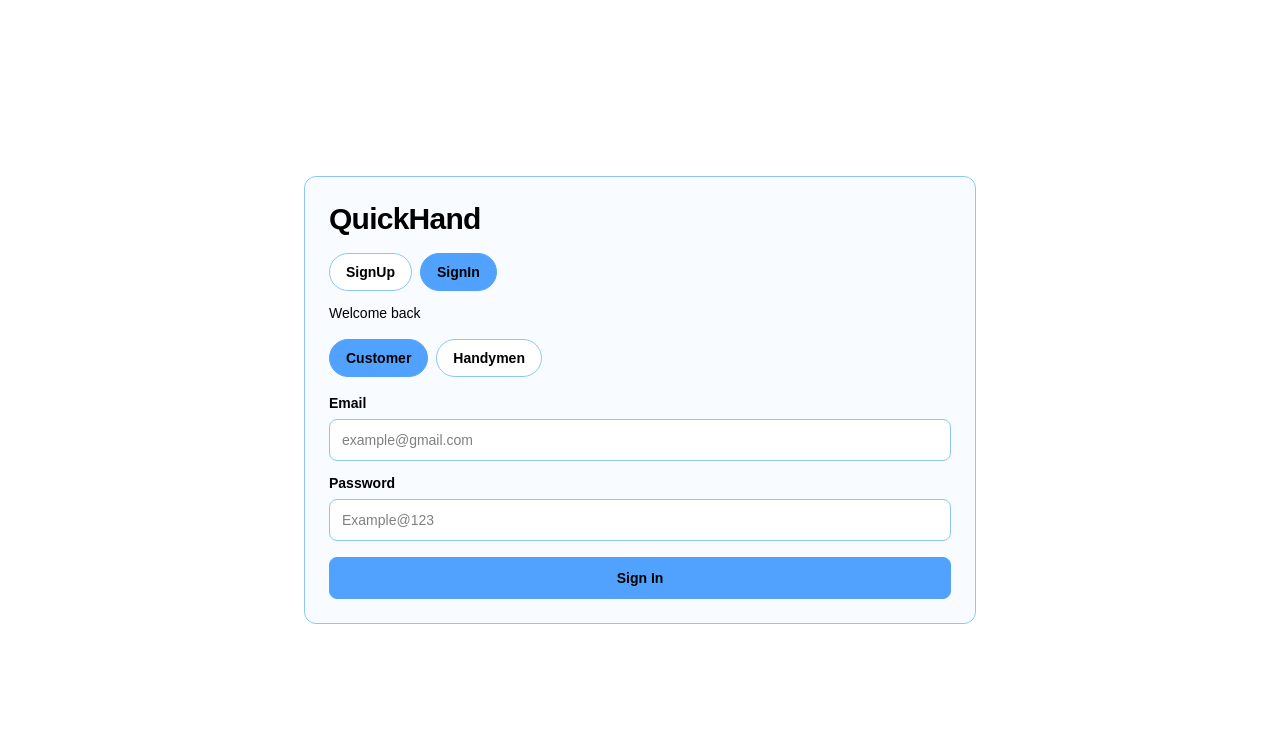
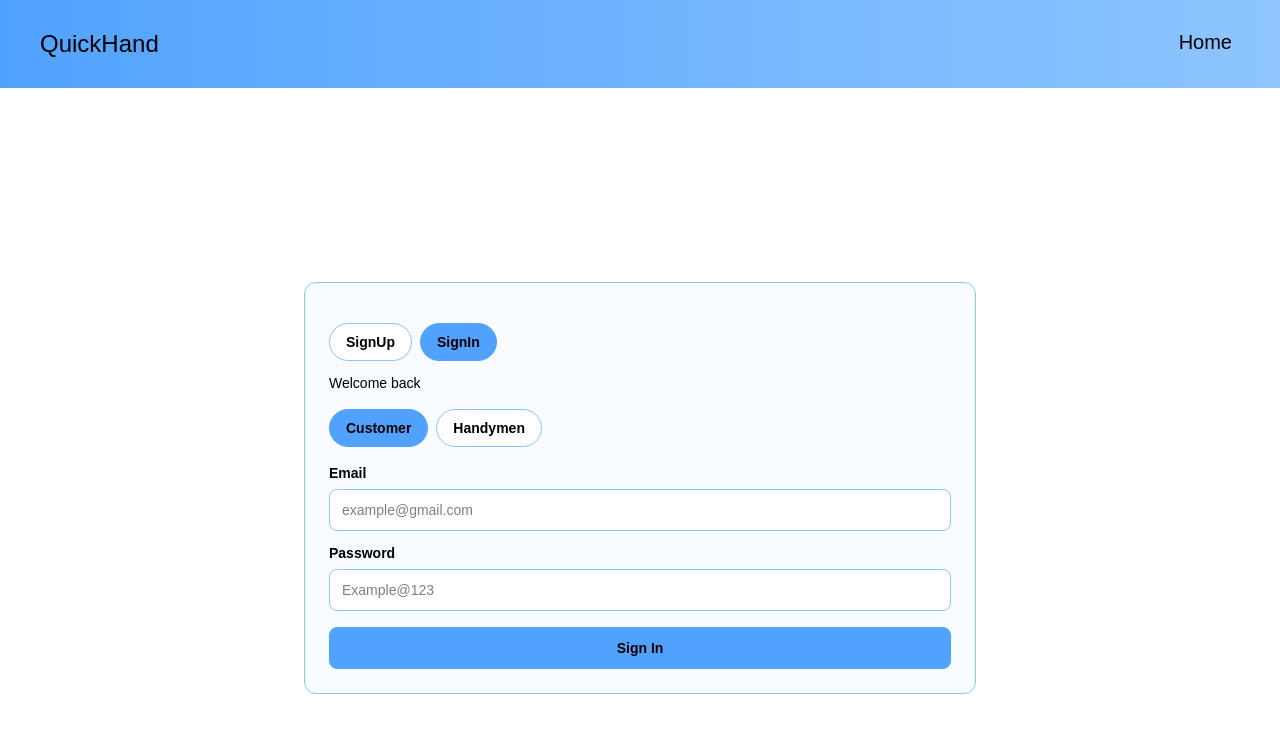
Before and after one commit to CSVaishakh/QuickHand, a Next.js app in the folder apps/web/: page /auth in a window 1280 px wide. Shown: the top 732 px of the page. Built offline with nearby package versions, Linux system fonts and the light colour scheme.

Commit message:
feat(auth): add AuthHeader component to enhance authentication UI

```diff
--- /dev/null
+++ b/apps/web/app/auth/_components/header.tsx
@@ -0,0 +1,10 @@
+import HeaderTemplate from "@/components/header.template";
+import { headerProps } from "@/types/props";
+
+export default function AuthHeader() {
+    const props: headerProps = {
+        buttons: [{ buttonName: "Home", url: "/" }],
+    };
+
+    return <HeaderTemplate {...props} />;
+}
--- a/apps/web/app/auth/page.tsx
+++ b/apps/web/app/auth/page.tsx
@@ -3,6 +3,7 @@
 import { useEffect, useState } from "react";
 import SignUpForm from "./_components/signup/signupform";
 import SigninForm from "./_components/signin/signinForm";
+import AuthHeader from "./_components/header";
 import { useRouter, useSearchParams } from "next/navigation";
 
 const getChoiceFromMode = (mode: string | null): "Signin" | "Signup" => {
@@ -28,10 +29,10 @@ export default function Auth() {
     };
 
     return(
+        <section>
+            <AuthHeader/>
             <section className="min-h-screen grid place-items-center p-4 bg-white">
                 <div className="w-full max-w-2xl rounded-xl border border-blue-300 bg-[#f8fbff] p-5 sm:p-6">
-                <h1 className="m-0 text-3xl font-bold tracking-tight text-black">QuickHand</h1>
-
                     <div className="mt-4 flex flex-wrap gap-2">
                         <button
                             className={`rounded-full px-4 py-2 text-sm font-semibold border transition ${choice === "Signup" ? "border-blue-400 bg-blue-400 text-black" : "border-blue-300 bg-white text-black"}`}
@@ -59,5 +60,6 @@ export default function Auth() {
                     </div>
                 </div>
             </section>
+        </section>
     )
 }
```
Lines whose indentation alone changed are shown as unchanged.
